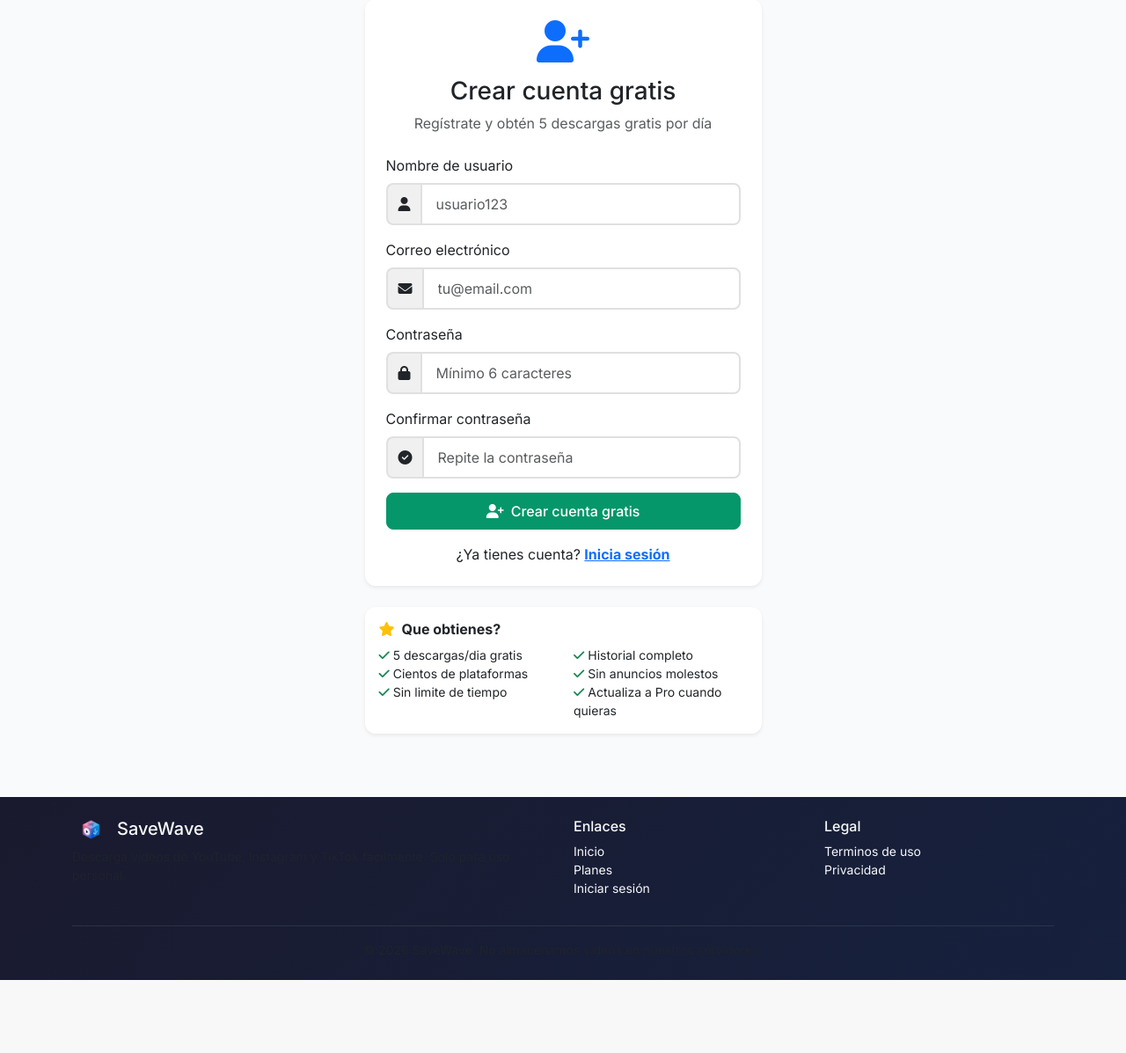
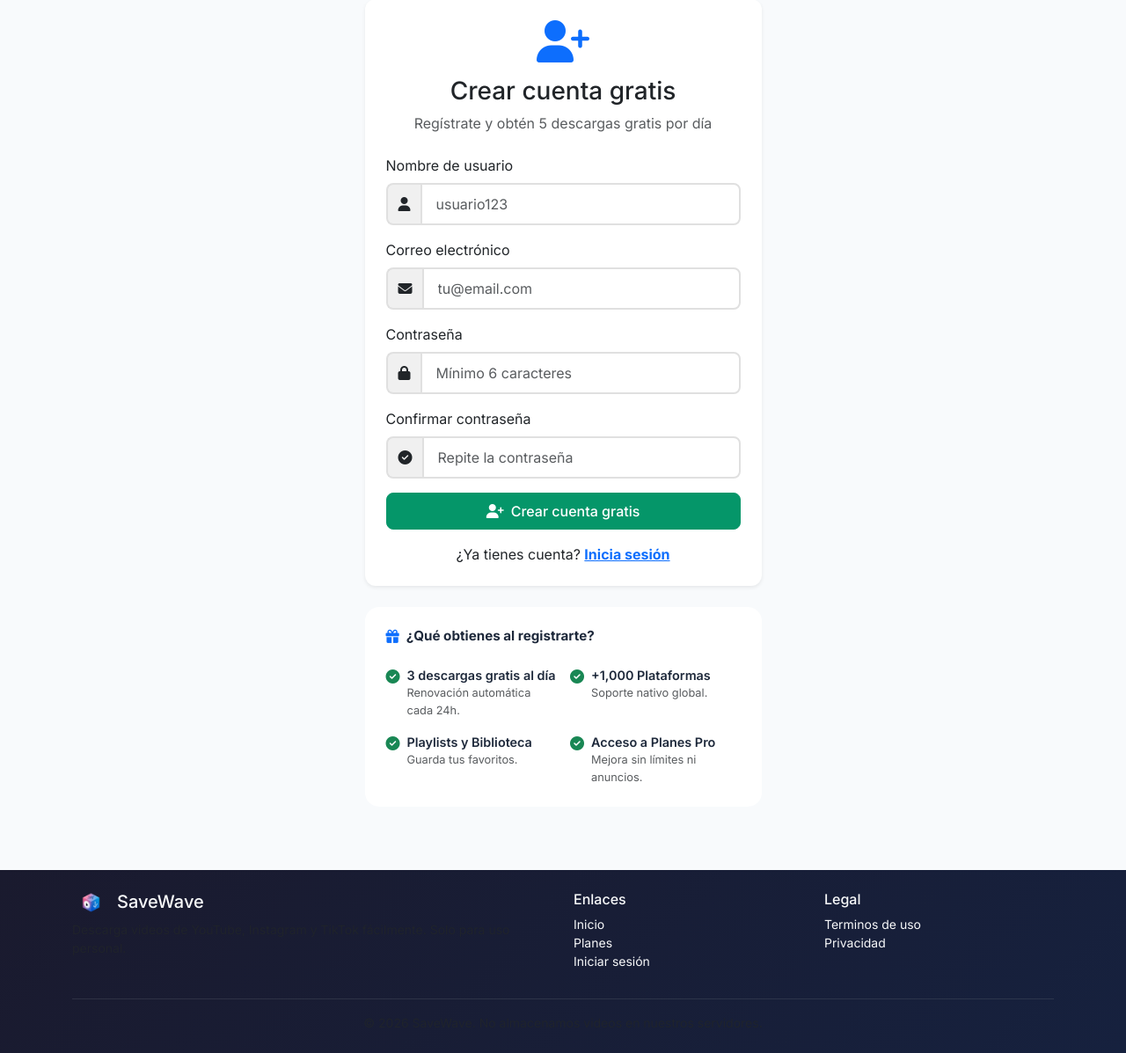
Before and after one commit to SantiagoSerna76/SaveWave, a Flask app: page /register in a window 1280 px wide. Shown: the part 102-1299 px from the top of the page at 88% size. Before the commit the page ends 1216 px from the top, so only its background shows below. Run offline with Flask 3, Linux system fonts and the light colour scheme; some libraries are stand-ins or nearby versions.

Commit message:
docs: Update and redesign registration benefits section to match new plans and SaaS UI

```diff
--- a/templates/register.html
+++ b/templates/register.html
@@ -108,24 +108,48 @@
         </div>
         {% endif %}
 
-        <!-- Ventajas de registrarse -->
-        <div class="card shadow-sm border-0 mt-4">
-            <div class="card-body">
-                <h6 class="fw-bold"><i class="fas fa-star text-warning me-2"></i>Que obtienes?</h6>
-                <div class="row small">
-                    <div class="col-6">
-                        <ul class="list-unstyled mb-0">
-                            <li><i class="fas fa-check text-success me-1"></i>5 descargas/dia gratis</li>
-                            <li><i class="fas fa-check text-success me-1"></i>Cientos de plataformas</li>
-                            <li><i class="fas fa-check text-success me-1"></i>Sin limite de tiempo</li>
-                        </ul>
+        <!-- Ventajas de registrarse (SaaS UI) -->
+        <div class="card shadow-md border-0 mt-4" style="border-radius: 16px; background: var(--card-bg);">
+            <div class="card-body p-4">
+                <h6 class="fw-bold mb-4 d-flex align-items-center" style="color: var(--text-color); font-size: 0.95rem;">
+                    <i class="fas fa-gift text-primary me-2"></i>¿Qué obtienes al registrarte?
+                </h6>
+                <div class="row g-3">
+                    <div class="col-12 col-sm-6">
+                        <div class="d-flex align-items-start">
+                            <i class="fas fa-check-circle text-success mt-1 me-2"></i>
+                            <div>
+                                <span class="d-block fw-semibold" style="font-size: 0.9rem; color: var(--text-color);">3 descargas gratis al día</span>
+                                <span class="d-block text-muted" style="font-size: 0.8rem;">Renovación automática cada 24h.</span>
+                            </div>
+                        </div>
                     </div>
-                    <div class="col-6">
-                        <ul class="list-unstyled mb-0">
-                            <li><i class="fas fa-check text-success me-1"></i>Historial completo</li>
-                            <li><i class="fas fa-check text-success me-1"></i>Sin anuncios molestos</li>
-                            <li><i class="fas fa-check text-success me-1"></i>Actualiza a Pro cuando quieras</li>
-                        </ul>
+                    <div class="col-12 col-sm-6">
+                        <div class="d-flex align-items-start">
+                            <i class="fas fa-check-circle text-success mt-1 me-2"></i>
+                            <div>
+                                <span class="d-block fw-semibold" style="font-size: 0.9rem; color: var(--text-color);">+1,000 Plataformas</span>
+                                <span class="d-block text-muted" style="font-size: 0.8rem;">Soporte nativo global.</span>
+                            </div>
+                        </div>
+                    </div>
+                    <div class="col-12 col-sm-6">
+                        <div class="d-flex align-items-start">
+                            <i class="fas fa-check-circle text-success mt-1 me-2"></i>
+                            <div>
+                                <span class="d-block fw-semibold" style="font-size: 0.9rem; color: var(--text-color);">Playlists y Biblioteca</span>
+                                <span class="d-block text-muted" style="font-size: 0.8rem;">Guarda tus favoritos.</span>
+                            </div>
+                        </div>
+                    </div>
+                    <div class="col-12 col-sm-6">
+                        <div class="d-flex align-items-start">
+                            <i class="fas fa-check-circle text-success mt-1 me-2"></i>
+                            <div>
+                                <span class="d-block fw-semibold" style="font-size: 0.9rem; color: var(--text-color);">Acceso a Planes Pro</span>
+                                <span class="d-block text-muted" style="font-size: 0.8rem;">Mejora sin límites ni anuncios.</span>
+                            </div>
+                        </div>
                     </div>
                 </div>
             </div>
```
